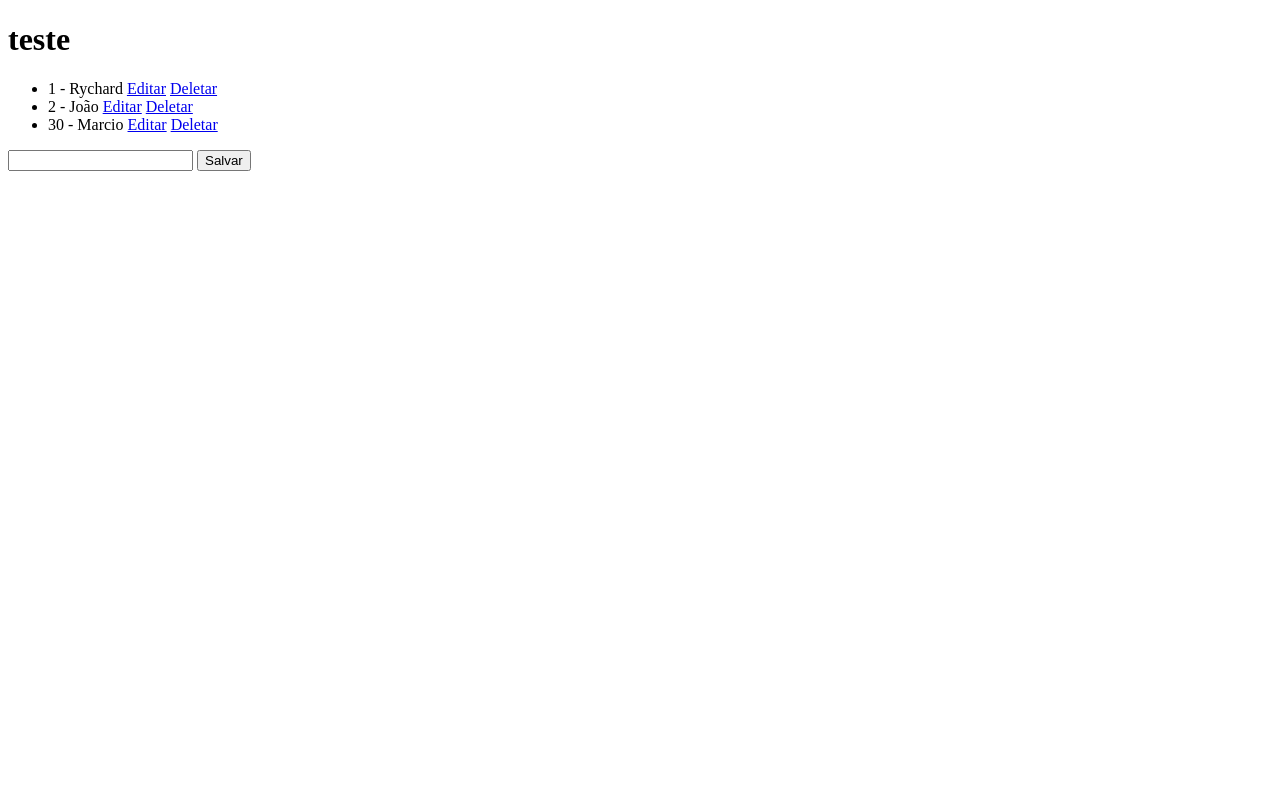
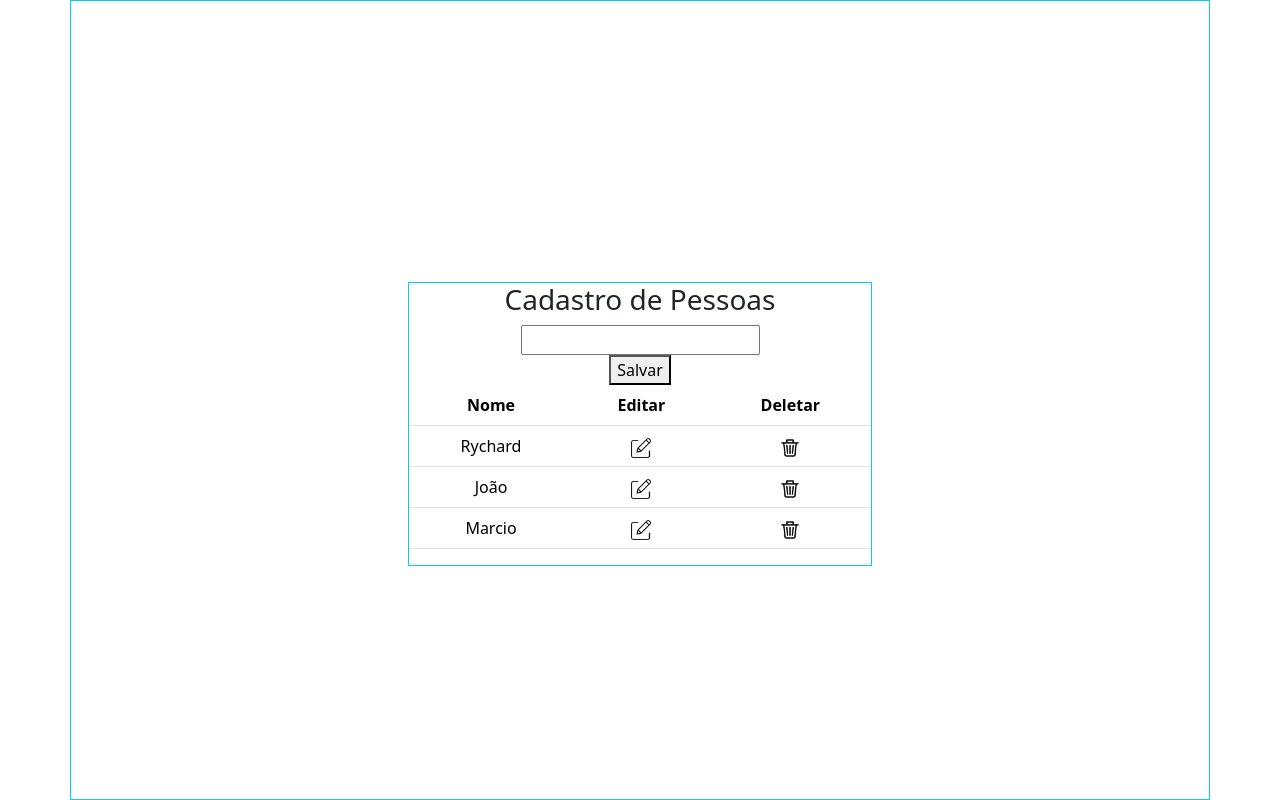
Before and after one commit to rychardbarros/CRUD-Django, a Django app: page /core/ in a window 1280 px wide. Run offline with Django 4.2, Linux system fonts and the light colour scheme; data comes from the database, SQL or seed files in the repository; both versions use the stored data as it was after the commit.

Commit message:
'crud_layout'

```diff
--- a/core/templates/index.html
+++ b/core/templates/index.html
@@ -1,31 +1,42 @@
+{% load static %}
 <!DOCTYPE html>
 <html lang="pt-br">
 <head>
     <meta charset="UTF-8">
     <meta http-equiv="X-UA-Compatible" content="IE=edge">
     <meta name="viewport" content="width=device-width, initial-scale=1.0">
+    <link href="https://cdn.jsdelivr.net/npm/bootstrap@5.3.1/dist/css/bootstrap.min.css" rel="stylesheet" integrity="sha384-4bw+/aepP/YC94hEpVNVgiZdgIC5+VKNBQNGCHeKRQN+PtmoHDEXuppvnDJzQIu9" crossorigin="anonymous">
 </head>
 <body>
-    <h1>teste</h1>
+    <body>
+        <div class="container min-vh-100 d-flex justify-content-center align-items-center border border-info">
+                <div class="col-md-10 col-lg-5 mt-5 border border-info d-flex flex-column align-items-center">
+                    <h3 class="h3">Cadastro de Pessoas</h3>
 
-    <ul>
-        {%for person in person%}
-            <li>{{person.id}} - {{person.name}}
-                <a href='{% url 'edit' person.id %}'>Editar</a>
-                <a href='{% url 'delete' person.id %}'>Deletar</a>
-            </li>
-        {% endfor %}
-    </ul>
+                    <table class="table mx-auto text-center">
+                        <thead>
+                          <tr>
+                            <th scope="col">Nome</th>
+                            <th scope="col">Editar</th>
+                            <th scope="col">Deletar</th>
+                          </tr>
+                        </thead>
+                        <tbody>
+                            {%for person in person%}
+                        <tr>
+                            <td>{{person.name}}</td>
+                            <td><a href='{% url 'edit' person.id %}'><img src="{% static '/img/editar.png' %}" style='height:20px; width:20px'</a></td>
+                            <td><a href='{% url 'delete' person.id %}'><img src="{% static '/img/excluir.png' %}" style='height:20px; width:20px'</a></td>
+                            {% endfor %}
+                        </tr>
+                    <form action='{% url 'save' %}' method='POST'>
+                        {% csrf_token %}
+                        <input type='text' name='person_name'>
+                        <button type='submit'>Salvar</button>
+                    </form>
+            </div>
+        </div>
 
-    <form action = '{% url 'save' %}' method='POST'>
-        {% csrf_token %}
-        <input type='text' name='person_name'></input>
-        <button type ='submit'>Salvar</button>
-    </form>
-
-
-
-
-
-</body>
-</html>
+        <script src="https://cdn.jsdelivr.net/npm/bootstrap@5.3.1/dist/js/bootstrap.bundle.min.js" integrity="sha384-HwwvtgBNo3bZJJLYd8oVXjrBZt8cqVSpeBNS5n7C8IVInixGAoxmnlMuBnhbgrkm" crossorigin="anonymous"></script>
+    </body>
+    </html>
--- a/core/templates/update.html
+++ b/core/templates/update.html
@@ -4,6 +4,8 @@
     <meta charset="UTF-8">
     <meta http-equiv="X-UA-Compatible" content="IE=edge">
     <meta name="viewport" content="width=device-width, initial-scale=1.0">
+    <link href="https://cdn.jsdelivr.net/npm/bootstrap@5.3.1/dist/css/bootstrap.min.css" rel="stylesheet" integrity="sha384-4bw+/aepP/YC94hEpVNVgiZdgIC5+VKNBQNGCHeKRQN+PtmoHDEXuppvnDJzQIu9" crossorigin="anonymous">
+
 </head>
 <body>
     <h1>teste</h1>
@@ -20,6 +22,6 @@
 
 
 
-
+<script src="https://cdn.jsdelivr.net/npm/bootstrap@5.3.1/dist/js/bootstrap.bundle.min.js" integrity="sha384-HwwvtgBNo3bZJJLYd8oVXjrBZt8cqVSpeBNS5n7C8IVInixGAoxmnlMuBnhbgrkm" crossorigin="anonymous"></script>
 </body>
 </html>
```
Also changed, not shown: core/static/img/editar.png (added), core/static/img/excluir.png (added), db.sqlite3.
